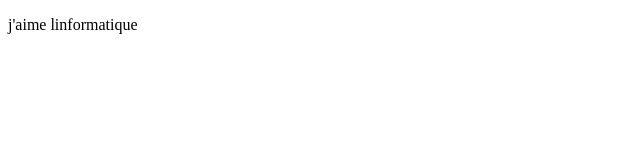
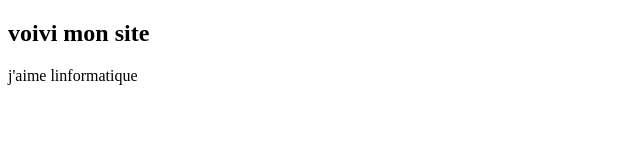
Before and after one commit to Tesnimhed/test, a plain HTML site: page index.html in a window 1280 px wide. Shown: the whole page, without its empty margins (0-640 px from the left). Drawn offline with Linux system fonts and the light colour scheme.

Commit message:
ajout dun h2

```diff
--- a/index.html
+++ b/index.html
@@ -7,7 +7,7 @@
     <title>Document</title>
 </head>
 <body>
-
+    <h2>voivi mon site</h2>
     <p>j'aime linformatique</p>
 </body>
 </html>
```
